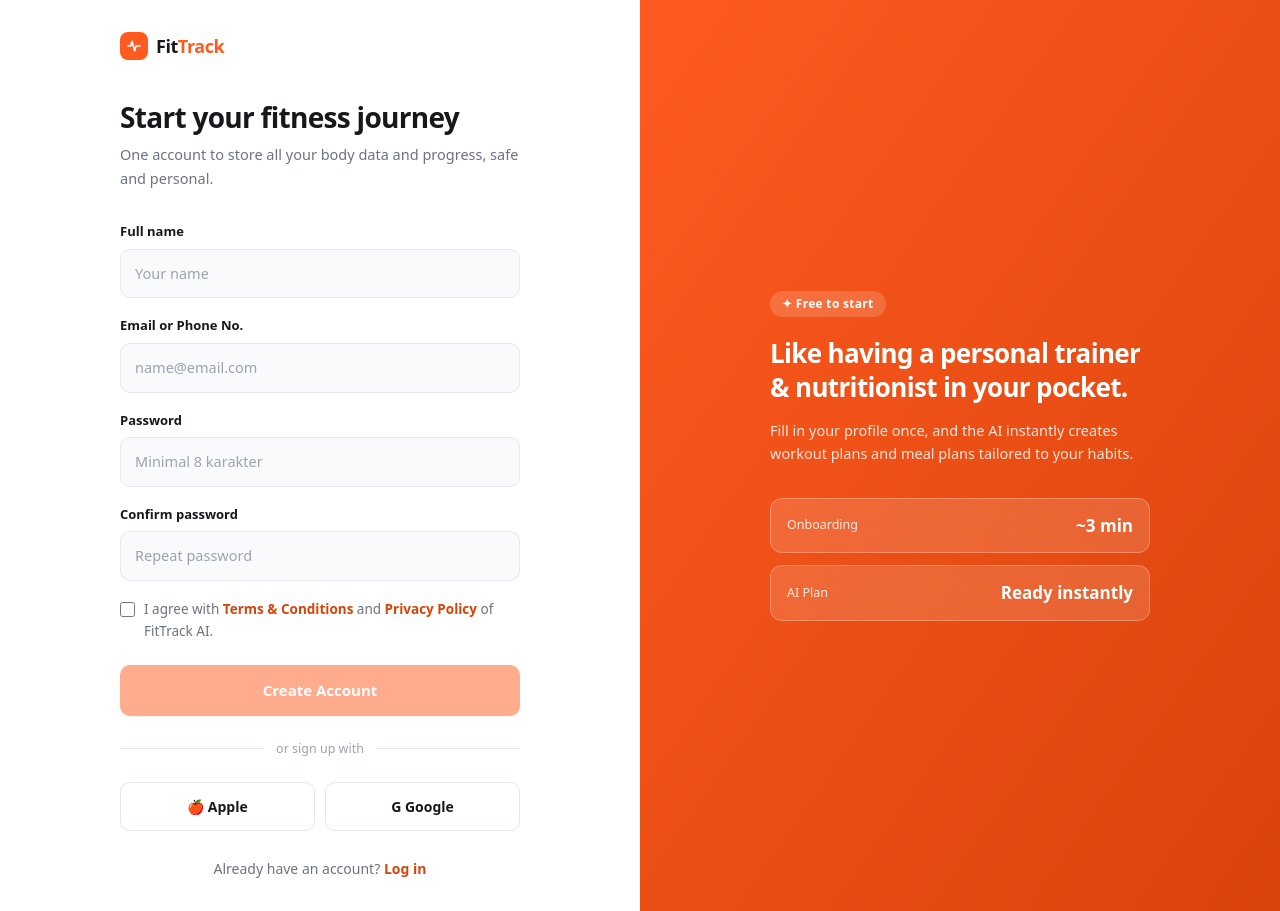
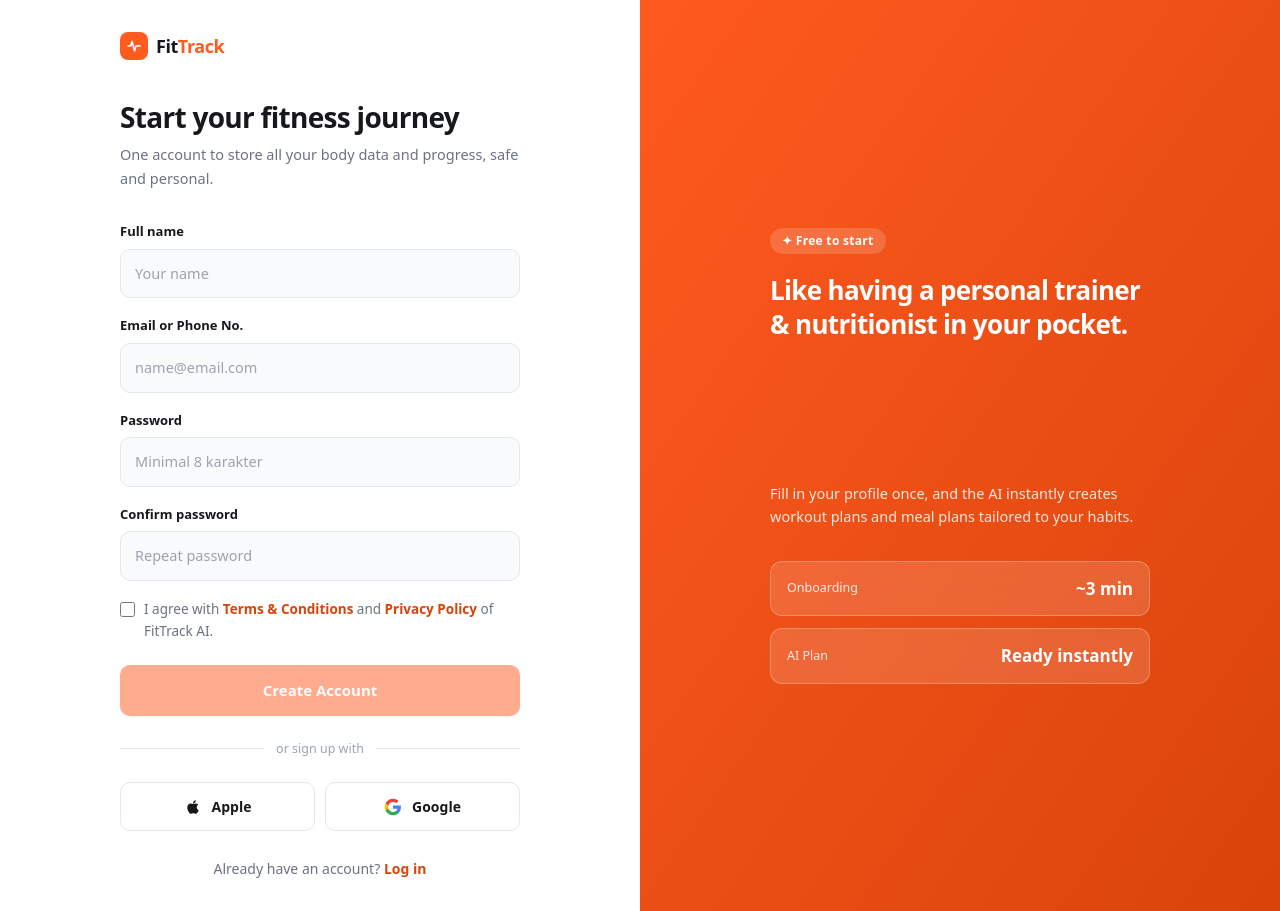
Before and after one commit to trianandafajar/fitness-ai-frontend, a Next.js app: page /register in a window 1280 px wide. Built offline with nearby package versions, Linux system fonts and the light colour scheme.

Commit message:
feat: refine UI components and improve layout consistency across authentication pages

```diff
--- a/app/(auth)/forgot-password/page.tsx
+++ b/app/(auth)/forgot-password/page.tsx
@@ -76,7 +76,7 @@ export default function ForgotPasswordPage() {
             }
             visualSide={
                 <AuthVisual
-                    tag="🔒 Secure & encrypted"
+                    tag="Secure & encrypted"
                     heading="Your data stays yours."
                     sub="All body data and health history are stored securely — you control who can see it."
                 />
--- a/app/(auth)/login/page.tsx
+++ b/app/(auth)/login/page.tsx
@@ -48,8 +48,8 @@ export default function LoginPage() {
                             autoComplete="current-password"
                         />
 
-                        <div className="-mt-1.5 mb-[18px] flex items-center justify-between">
-                            <label className="flex items-center gap-[7px] text-[13px] font-medium text-ink-soft">
+                        <div className="-mt-1.5 mb-4.5 flex items-center justify-between">
+                            <label className="flex items-center gap-1.75 text-[13px] font-medium text-ink-soft">
                                 <input
                                     type="checkbox"
                                     checked={rememberMe}
--- a/app/(auth)/register/page.tsx
+++ b/app/(auth)/register/page.tsx
@@ -60,13 +60,13 @@ export default function RegisterPage() {
                             autoComplete="new-password"
                         />
 
-                        <div className="mb-[22px] flex items-start gap-[9px]">
+                        <div className="mb-5.5 flex items-start gap-2.25">
                             <input
                                 type="checkbox"
                                 id="tos"
                                 checked={agreed}
                                 onChange={(e) => setAgreed(e.target.checked)}
-                                className="mt-[3px] h-[15px] w-[15px] flex-shrink-0 accent-orange"
+                                className="mt-0.75 h-3.75 w-3.75 shrink-0 accent-orange"
                             />
                             <label htmlFor="tos" className="text-[13.5px] leading-relaxed text-ink-soft">
                                 I agree with{" "}
--- a/components/auth/AuthLayout.tsx
+++ b/components/auth/AuthLayout.tsx
@@ -9,7 +9,7 @@ export default function AuthLayout({ formSide, visualSide }: AuthLayoutProps) {
     return (
         <div className="grid min-h-screen grid-cols-1 md:grid-cols-2">
             <div className="flex flex-col justify-center px-6 py-8 md:px-16 lg:px-24">
-                <div className="mx-auto w-full max-w-[400px]">{formSide}</div>
+                <div className="mx-auto w-full max-w-100">{formSide}</div>
             </div>
             {visualSide}
         </div>
--- a/components/auth/AuthVisual.tsx
+++ b/components/auth/AuthVisual.tsx
@@ -12,9 +12,9 @@ interface AuthVisualProps {
 
 export default function AuthVisual({ tag, heading, sub, stats }: AuthVisualProps) {
     return (
-        <div className="relative hidden flex-col items-center justify-center overflow-hidden bg-gradient-to-br from-orange to-orange-deep p-12 md:flex">
+        <div className="relative hidden flex-col items-center justify-center overflow-hidden bg-linear-to-br from-orange to-orange-deep p-12 md:flex">
             <svg
-                className="absolute inset-0 z-[1] h-full w-full opacity-55"
+                className="absolute inset-0 z-1 h-full w-full opacity-55"
                 viewBox="0 0 500 500"
                 preserveAspectRatio="none"
             >
@@ -25,21 +25,21 @@ export default function AuthVisual({ tag, heading, sub, stats }: AuthVisualProps
                 />
             </svg>
 
-            <div className="relative z-[2] w-full max-w-[380px] text-left">
-                <div className="mb-5 inline-block rounded-full bg-white/[0.16] px-3 py-[5px] text-xs font-semibold tracking-wide text-white">
+            <div className="relative z-2 w-full max-w-95 text-left">
+                <div className="mb-5 inline-block rounded-full bg-white/16 px-3 py-1.25 text-xs font-semibold tracking-wide text-white">
                     {tag}
                 </div>
-                <div className="mb-[14px] font-display text-[26px] font-bold leading-[1.3] tracking-tight text-white">
+                <div className="mb-35 font-display text-[26px] font-bold leading-[1.3] tracking-tight text-white">
                     {heading}
                 </div>
                 <div className="mb-8 text-[14.5px] leading-relaxed text-white/85">{sub}</div>
 
                 {stats && stats.length > 0 && (
-                    <div className="relative z-[2] flex flex-col gap-3">
+                    <div className="relative z-2 flex flex-col gap-3">
                         {stats.map((stat) => (
                             <div
                                 key={stat.label}
-                                className="flex items-center justify-between rounded-xl border border-white/25 bg-white/[0.14] px-4 py-[14px] backdrop-blur-md"
+                                className="flex items-center justify-between rounded-xl border border-white/25 bg-white/[0.14] px-4 py-3.5 backdrop-blur-md"
                             >
                                 <span className="text-[12.5px] font-medium text-white/85">
                                     {stat.label}
--- a/components/auth/Logo.tsx
+++ b/components/auth/Logo.tsx
@@ -1,7 +1,7 @@
 export default function Logo() {
     return (
         <div className="flex items-center gap-2">
-            <div className="flex h-7 w-7 flex-shrink-0 items-center justify-center rounded-[8px] bg-orange">
+            <div className="flex h-7 w-7 shrink-0 items-center justify-center rounded-lg bg-orange">
                 <svg viewBox="0 0 24 24" fill="none" className="h-4 w-4">
                     <path
                         d="M3 12h4l2-7 4 14 2-7h6"
--- a/components/auth/SocialAuth.tsx
+++ b/components/auth/SocialAuth.tsx
@@ -10,12 +10,21 @@ export function Divider({ text }: { text: string }) {
 
 export function SocialRow() {
     return (
-        <div className="mb-7 flex gap-[10px]">
-            <ButtonSecondary className="flex items-center justify-center gap-2">
-                🍎 Apple
+        <div className="mb-7 flex gap-2.5">
+            <ButtonSecondary className="flex items-center justify-center gap-2.5">
+                <svg viewBox="0 0 24 24" className="h-4.5 w-4.5 shrink-0" fill="currentColor">
+                    <path d="M17.05 20.28c-.98.95-2.05.88-3.08.4-1.09-.5-2.08-.48-3.24 0-1.44.62-2.2.44-3.06-.4C2.79 15.25 3.51 7.59 9.05 7.31c1.35.07 2.29.74 3.08.8 1.18-.24 2.31-.93 3.57-.84 1.51.12 2.65.72 3.4 1.8-3.12 1.87-2.38 5.98.48 7.13-.57 1.5-1.31 2.99-2.54 4.09zM12.03 7.25c-.15-2.23 1.66-4.07 3.74-4.25.29 2.58-2.34 4.5-3.74 4.25z" />
+                </svg>
+                Apple
             </ButtonSecondary>
-            <ButtonSecondary className="flex items-center justify-center gap-2">
-                G Google
+            <ButtonSecondary className="flex items-center justify-center gap-2.5">
+                <svg viewBox="0 0 24 24" className="h-4.5 w-4.5 shrink-0">
+                    <path d="M22.56 12.25c0-.78-.07-1.53-.2-2.25H12v4.26h5.92a5.06 5.06 0 0 1-2.2 3.32v2.77h3.57c2.08-1.92 3.28-4.74 3.28-8.1z" fill="#4285F4" />
+                    <path d="M12 23c2.97 0 5.46-.98 7.28-2.66l-3.57-2.77c-.98.66-2.23 1.06-3.71 1.06-2.86 0-5.29-1.93-6.16-4.53H2.18v2.84C3.99 20.53 7.7 23 12 23z" fill="#34A853" />
+                    <path d="M5.84 14.09c-.22-.66-.35-1.36-.35-2.09s.13-1.43.35-2.09V7.07H2.18C1.43 8.55 1 10.22 1 12s.43 3.45 1.18 4.93l2.85-2.22.81-.62z" fill="#FBBC05" />
+                    <path d="M12 5.38c1.62 0 3.06.56 4.21 1.64l3.15-3.15C17.45 2.09 14.97 1 12 1 7.7 1 3.99 3.47 2.18 7.07l3.66 2.84c.87-2.6 3.3-4.53 6.16-4.53z" fill="#EB4335" />
+                </svg>
+                Google
             </ButtonSecondary>
         </div>
     );
```
Also changed, not shown: app/(auth)/reset-password/page.tsx (+8 -8 lines), components/auth/BackLink.tsx (+6 -6 lines).
